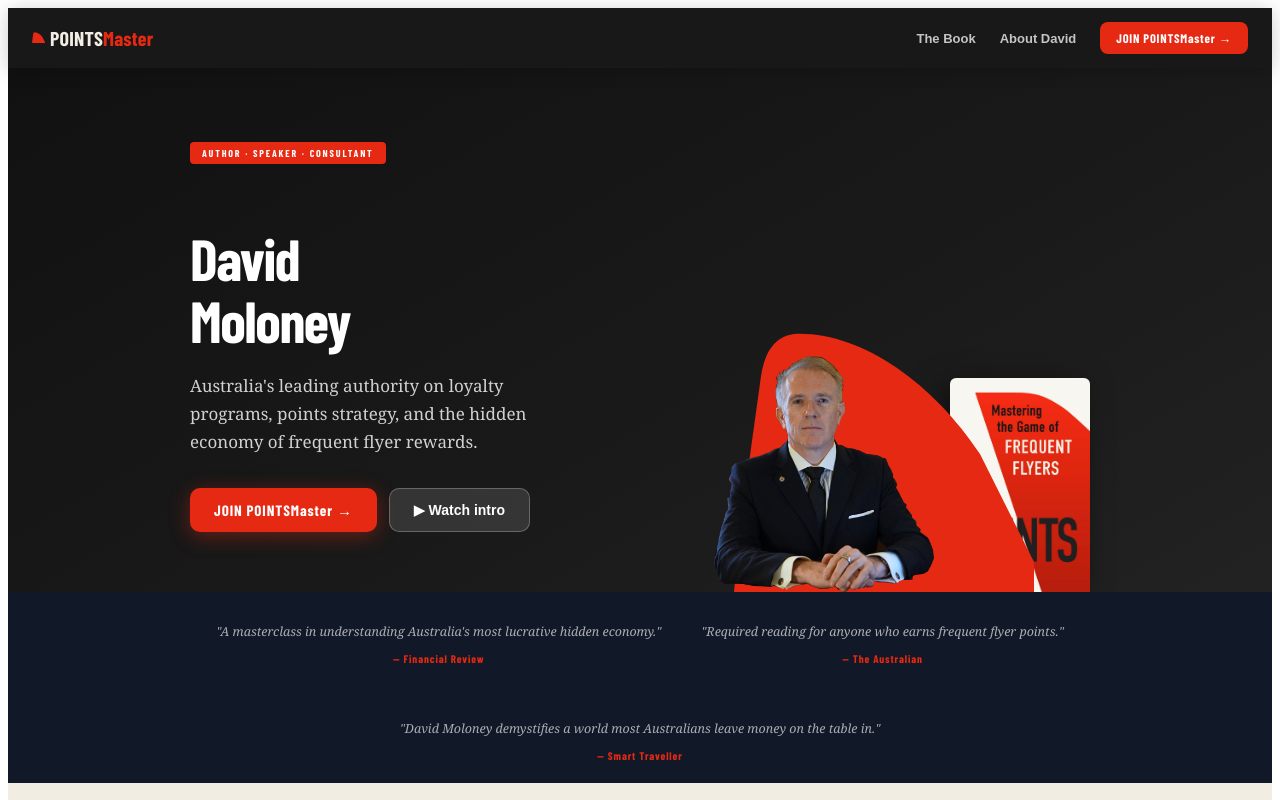
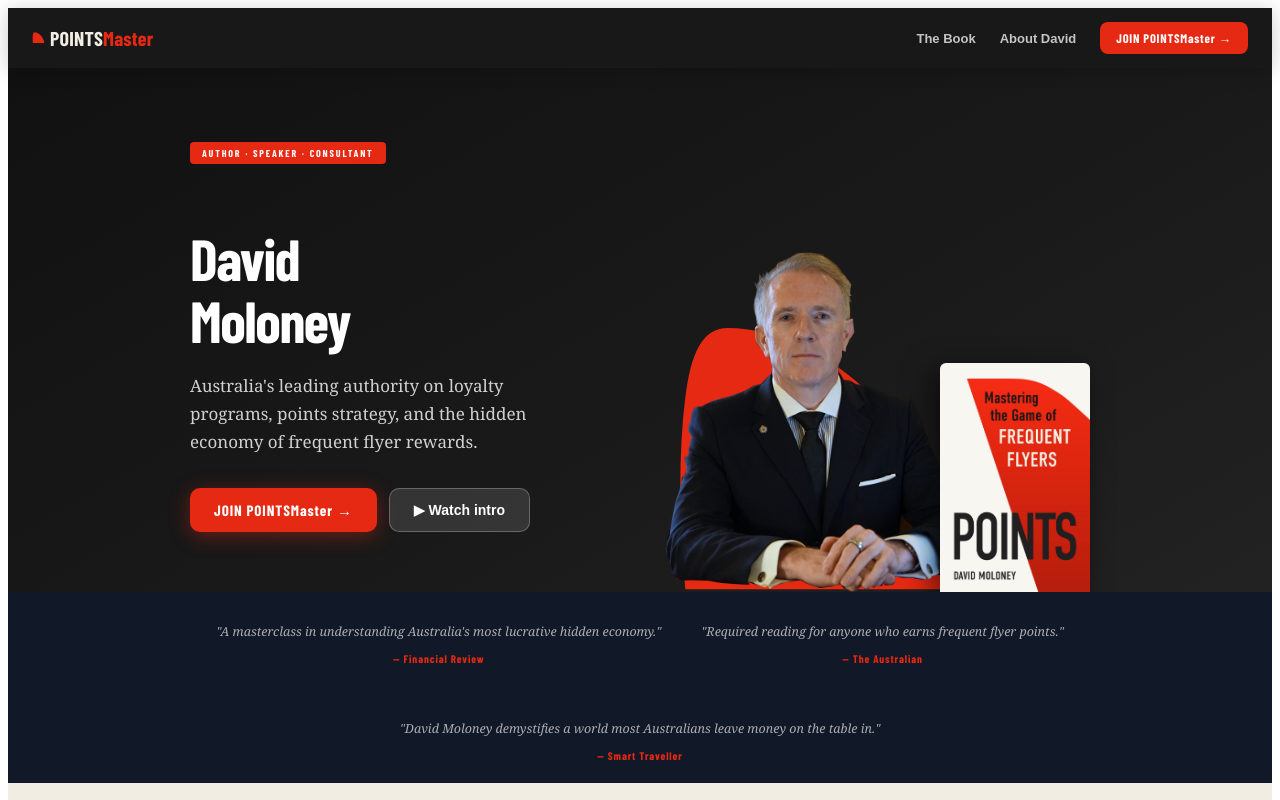
Before and after one commit to PatrickBossert/loyaltyagent, a React (Vite) app: page / in a window 1280 px wide. Both pictures are taken after a click on the button "About the Author — David Moloney". Shown: the top 800 px of the page. Built offline with nearby package versions, Linux system fonts and the light colour scheme; a web font is replaced by a local one.

Commit message:
Fix tail fin layering behind David

```diff
--- a/src/App.jsx
+++ b/src/App.jsx
@@ -13,15 +13,15 @@
 // and as a mini accent mark beside the wordmark.
 
 function TailFin({ width = 120, opacity = 1, color = red, style = {} }) {
-  // Precise tail fin shape from brand asset:
-  // - Nearly vertical left edge rising to a rounded peak top-left
-  // - Wide gentle convex arc sweeping across the top
-  // - Straight diagonal trailing edge down to bottom-right
+  // Matches tail_motif.png exactly:
+  // - Near-vertical left edge from bottom-left rising up
+  // - Wide gentle convex arc across the top (peak at ~25% from left)
+  // - Straight diagonal trailing edge from top-right down to bottom-right
   return (
-    <svg width={width} height={width * 0.88} viewBox="0 0 100 88" fill="none"
+    <svg width={width} height={width * 0.85} viewBox="0 0 120 100" fill="none"
       xmlns="http://www.w3.org/2000/svg" style={{ display: "block", ...style }}>
       <path
-        d="M 0 88 C 2 65, 6 38, 9 16 Q 11 3, 20 2 C 42 1, 66 18, 82 42 L 105 88 Z"
+        d="M 8 100 C 6 78, 5 52, 8 28 C 10 12, 14 2, 24 2 C 44 2, 68 14, 88 38 C 98 52, 106 68, 112 85 L 112 100 Z"
         fill={color} opacity={opacity}
       />
     </svg>
@@ -429,7 +429,7 @@
       }}>
 
         <div style={{ maxWidth: 900, margin: "0 auto", position: "relative", zIndex: 2 }}>
-          <div style={{ display: "flex", alignItems: "flex-end", gap: 48, flexWrap: "wrap" }}>
+          <div style={{ display: "flex", alignItems: "flex-end", gap: 32, flexWrap: "wrap" }}>
             {/* Left: text */}
             <div style={{ flex: "1 1 340px", paddingBottom: 60 }}>
               <div style={{
@@ -469,30 +469,37 @@
               </div>
             </div>
 
-            {/* Right: tail fin behind David + book cover beside */}
-            <div id="book" style={{ flex: "0 0 auto", alignSelf: "flex-end", display: "flex", gap: 16, alignItems: "flex-end" }}>
-              {/* David with tail fin layered behind him */}
-              <div style={{ position: "relative", display: "flex", alignItems: "flex-end" }}>
-                <TailFin width={300} color={red} opacity={1}
-                  style={{ position: "absolute", bottom: 0, left: "50%", transform: "translateX(-30%)", zIndex: 0 }} />
+            {/* Right: tail fin as base, David on top, book in front */}
+            <div id="book" style={{ flex: "0 0 auto", alignSelf: "flex-end", display: "flex", alignItems: "flex-end", gap: 0 }}>
+              {/* Tail fin + David stacked in the same box */}
+              <div style={{ position: "relative", width: 280, height: 340, flexShrink: 0 }}>
+                {/* Tail fin fills the box — renders in background */}
+                <TailFin width={320} color={red} opacity={1}
+                  style={{ position: "absolute", bottom: 0, left: -20, zIndex: 0 }} />
+                {/* David PNG — alpha punches through to reveal tail fin */}
                 <img
                   src="/david-moloney.png"
                   alt="David Moloney"
                   style={{
-                    width: 220, height: "auto",
-                    display: "block",
-                    position: "relative", zIndex: 1,
+                    position: "absolute", bottom: 0, left: "50%",
+                    transform: "translateX(-50%)",
+                    height: "100%", width: "auto",
+                    display: "block", zIndex: 1,
                   }}
                 />
               </div>
+              {/* Book cover — in front */}
               <img
                 src="/book-cover.jpg"
-                alt="Points — Mastering the Game of Frequent Flyers by David Moloney"
+                alt="Points book"
                 style={{
-                  width: 140, height: "auto",
+                  width: 150, height: "auto",
                   borderRadius: "6px 6px 0 0",
-                  boxShadow: "-8px 8px 30px rgba(0,0,0,0.5)",
+                  boxShadow: "-8px 8px 30px rgba(0,0,0,0.6)",
                   display: "block",
+                  position: "relative", zIndex: 2,
+                  marginLeft: -24, flexShrink: 0,
+                  alignSelf: "flex-end",
                 }}
               />
           </div>
@@ -531,7 +538,10 @@
               ref={el => {
                 if (!el) return;
                 const obs = new IntersectionObserver(
-                  ([entry]) => { if (entry.isIntersecting) { el.play(); } else { el.pause(); } },
+                  ([entry]) => {
+                    if (entry.isIntersecting) { el.currentTime = 0; el.play(); }
+                    else { el.pause(); }
+                  },
                   { threshold: 0.5 }
                 );
                 obs.observe(el);
```
Also changed, not shown: public/favicon.svg.
